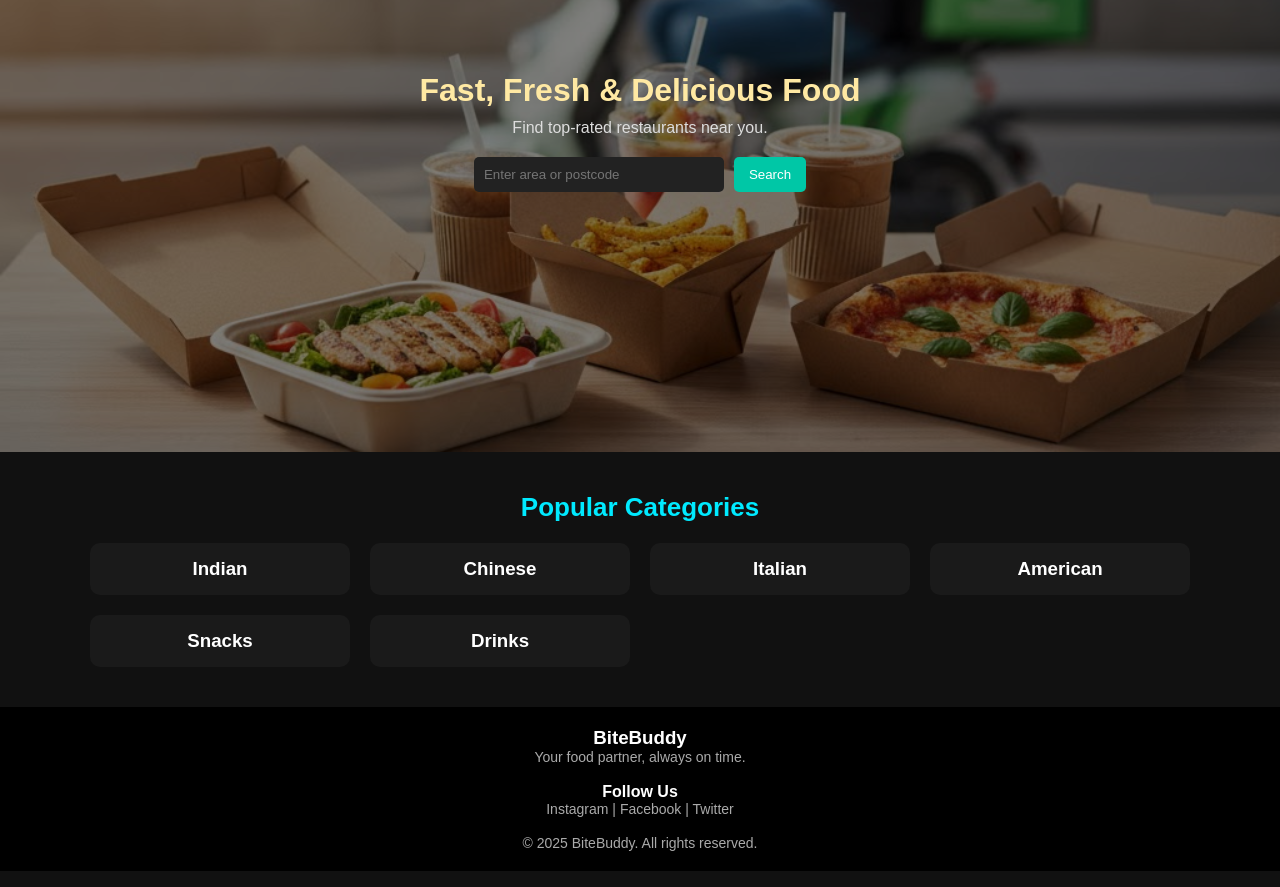
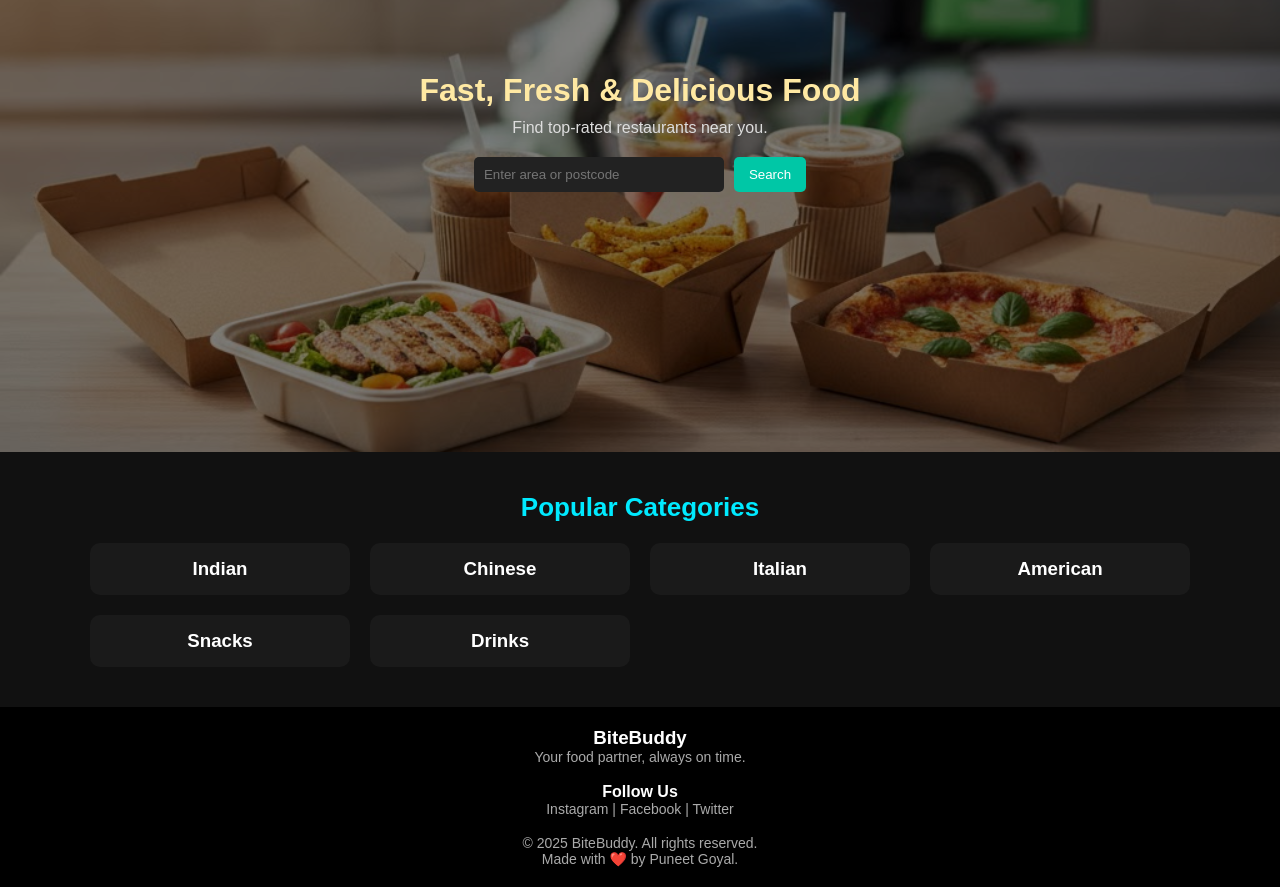
Before and after one commit to puneetgoyal23/Capstone-project, a plain HTML site: page index.html in a window 1280 px wide. Shown: the part 272-1159 px from the top of the page. Drawn offline with Linux system fonts and the light colour scheme.

Commit message:
index.html

```diff
--- a/index.html
+++ b/index.html
@@ -66,7 +66,9 @@
       <p>Instagram | Facebook | Twitter</p><br>
     </div>
   </div>
-  <p class="copy">© 2025 BiteBuddy. All rights reserved.</p>
+  <p class="copy">© 2025 BiteBuddy. All rights reserved.<br>
+    Made with ❤️ by Puneet Goyal.
+  </p>
 </footer>
 
 </body>
```
